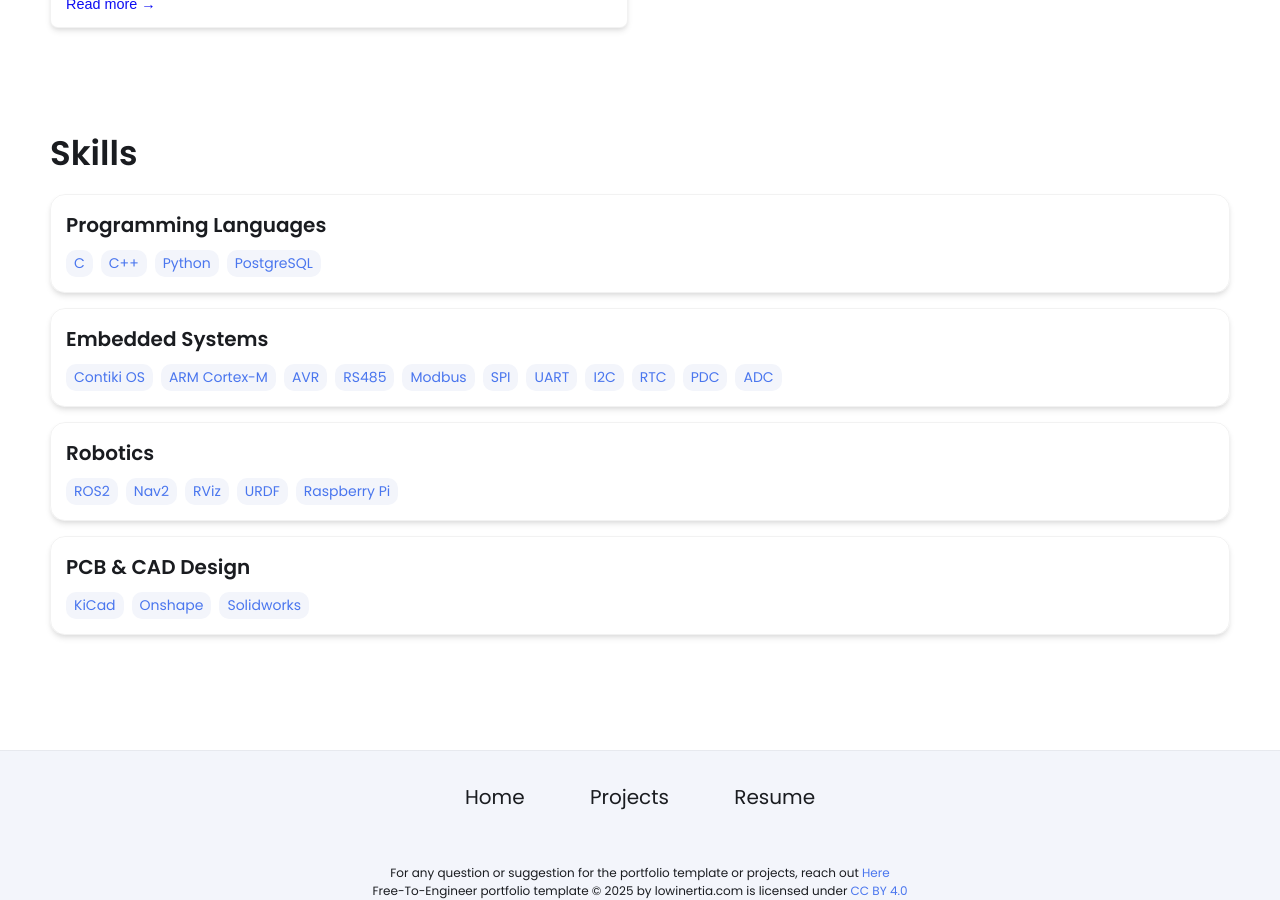
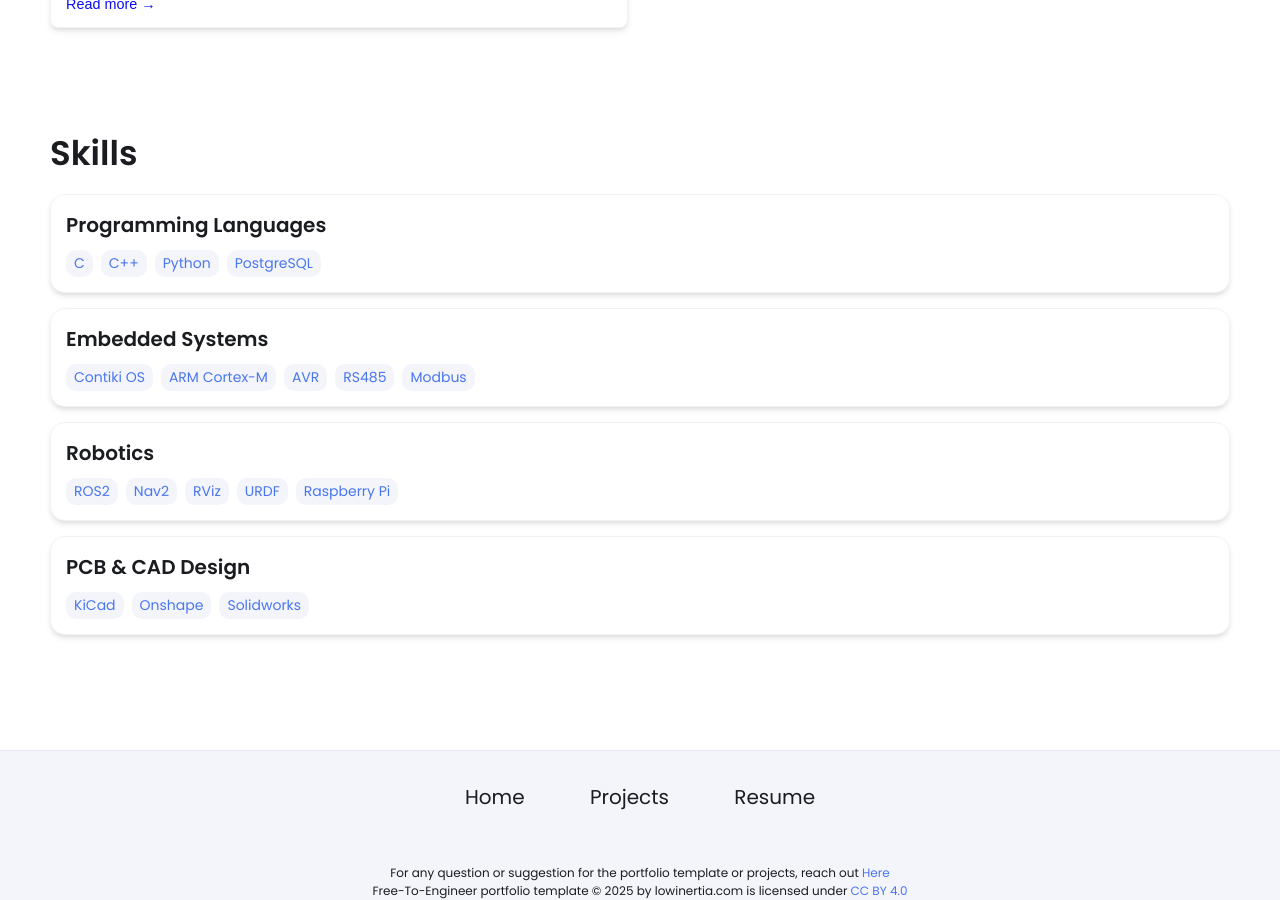
Before and after one commit to chaoqy/chaoqy.github.io, a Jekyll site: the page built from index.html, in a window 1280 px wide and 900 px high, scrolled down 2206 px. Built offline with Jekyll 4.4.1, drawn with Linux system fonts in a browser that asks for light colours.

Commit message:
Update _config.yml

```diff
--- a/_config.yml
+++ b/_config.yml
@@ -56,12 +56,6 @@ skills:
     - AVR
     - RS485
     - Modbus
-    - SPI
-    - UART
-    - I2C
-    - RTC
-    - PDC
-    - ADC
   - category: Robotics
     tools:
     - ROS2
```
